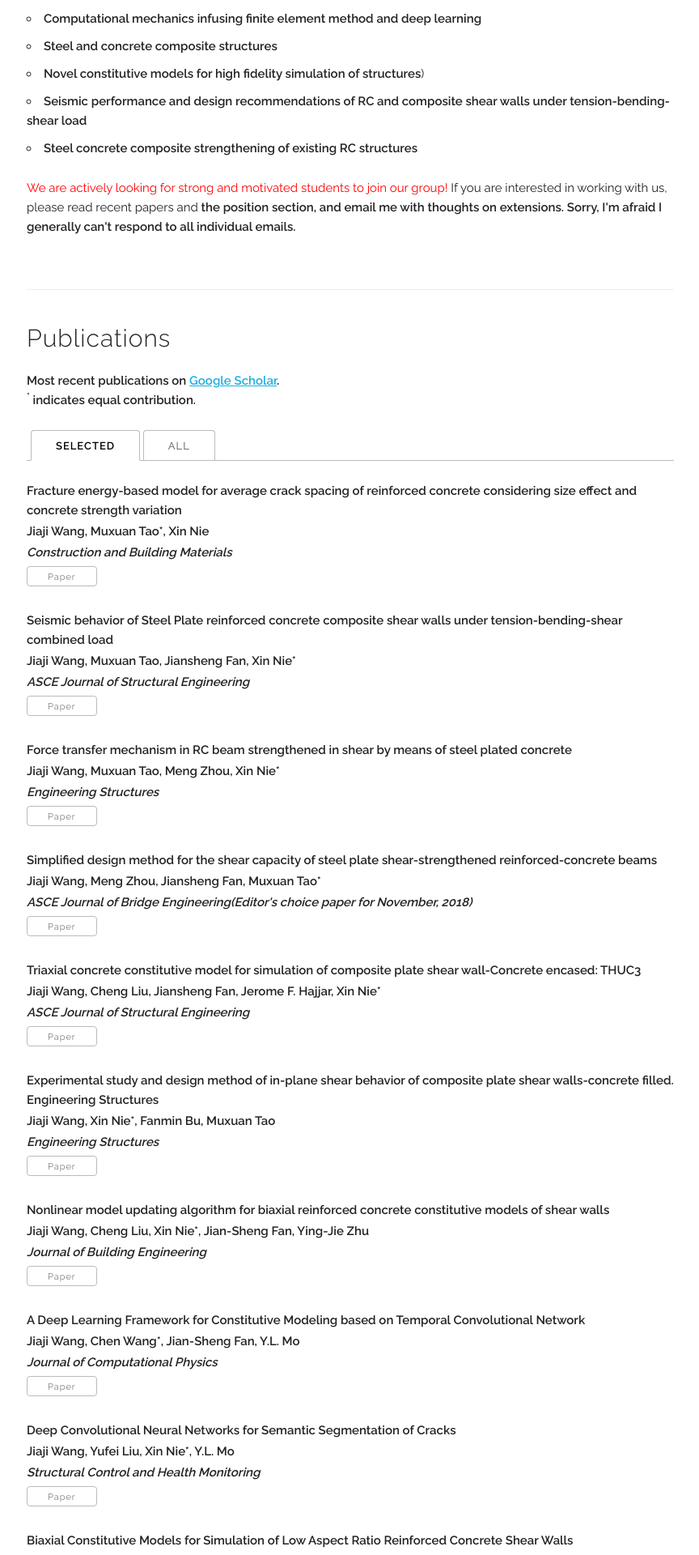
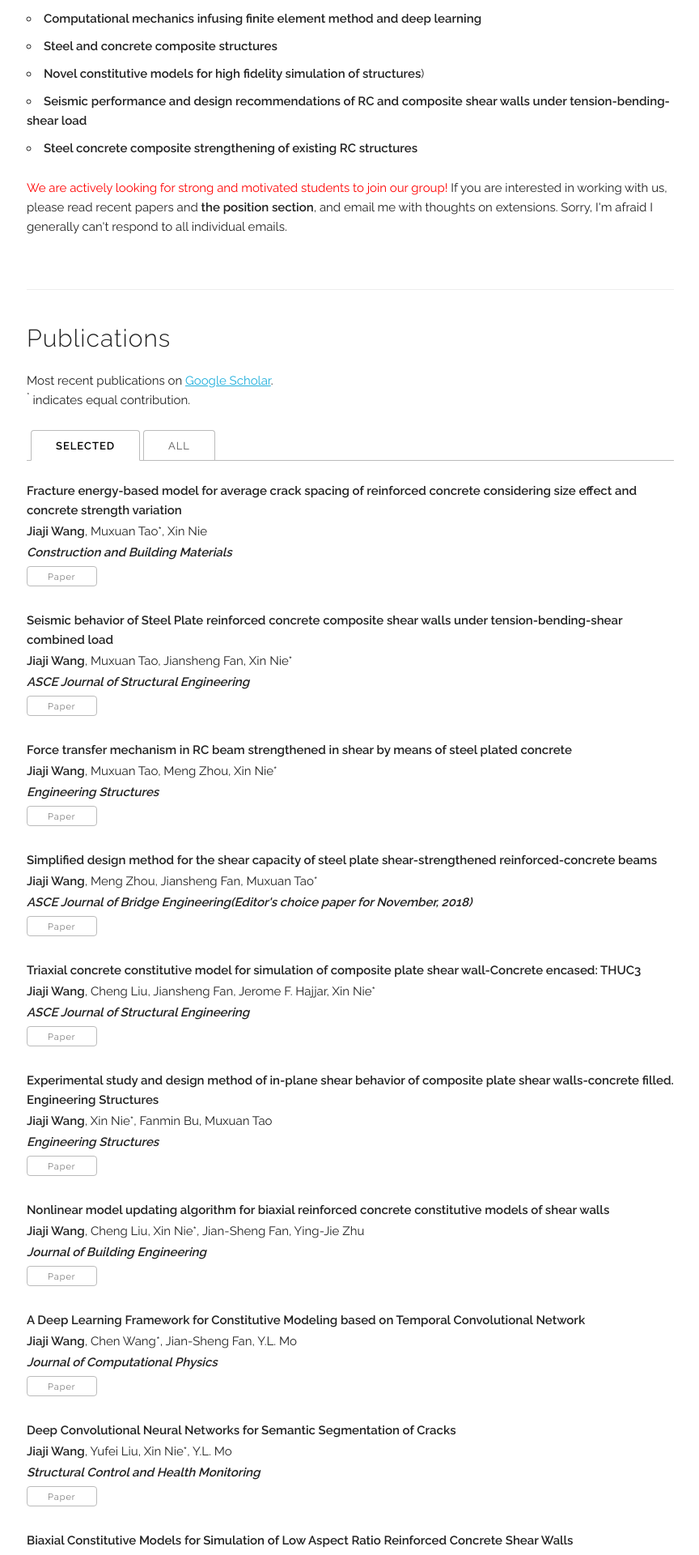
Before and after one commit to wangjiajiTHU/jiajiwang.github.io, a Jekyll site: the page built from index.html, in a window 1280 px wide. Shown: the part 749-2669 px from the top of the page at 81% size, without its empty margins (207-1071 px from the left). Built offline with Jekyll 4.4.1, drawn with Linux system fonts in a browser that asks for light colours; some web fonts are replaced.

Commit message:
Update index.html

```diff
--- a/index.html
+++ b/index.html
@@ -23,7 +23,7 @@
   </p>
 
   <p>
-  <font color="red">We are actively looking for strong and motivated students to join our group!</font> If you are interested in working with us, please read recent papers and <b>the position section<b>, and email me with thoughts on extensions. Sorry, I'm afraid I generally can't respond to all individual emails.
+  <font color="red">We are actively looking for strong and motivated students to join our group!</font> If you are interested in working with us, please read recent papers and <b>the position section</b>, and email me with thoughts on extensions. Sorry, I'm afraid I generally can't respond to all individual emails.
   </p>
 
 </div>
```
